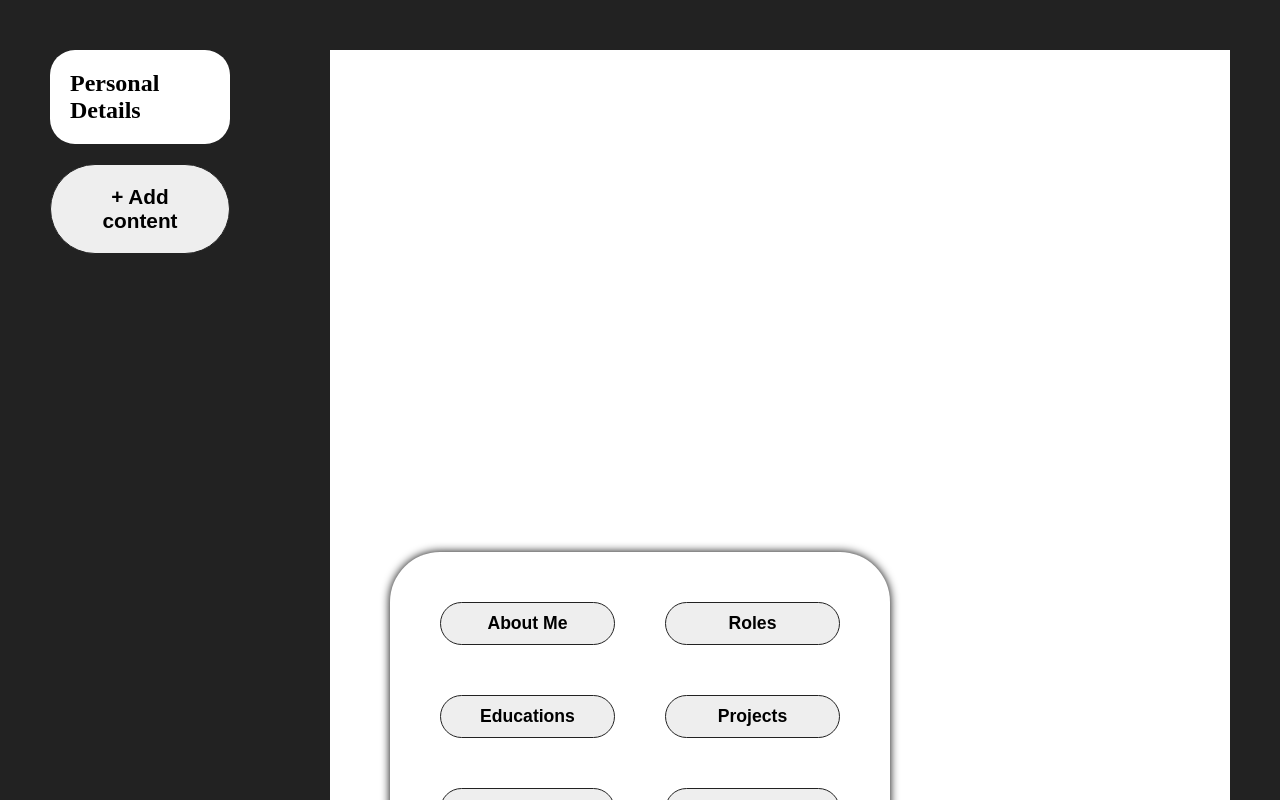
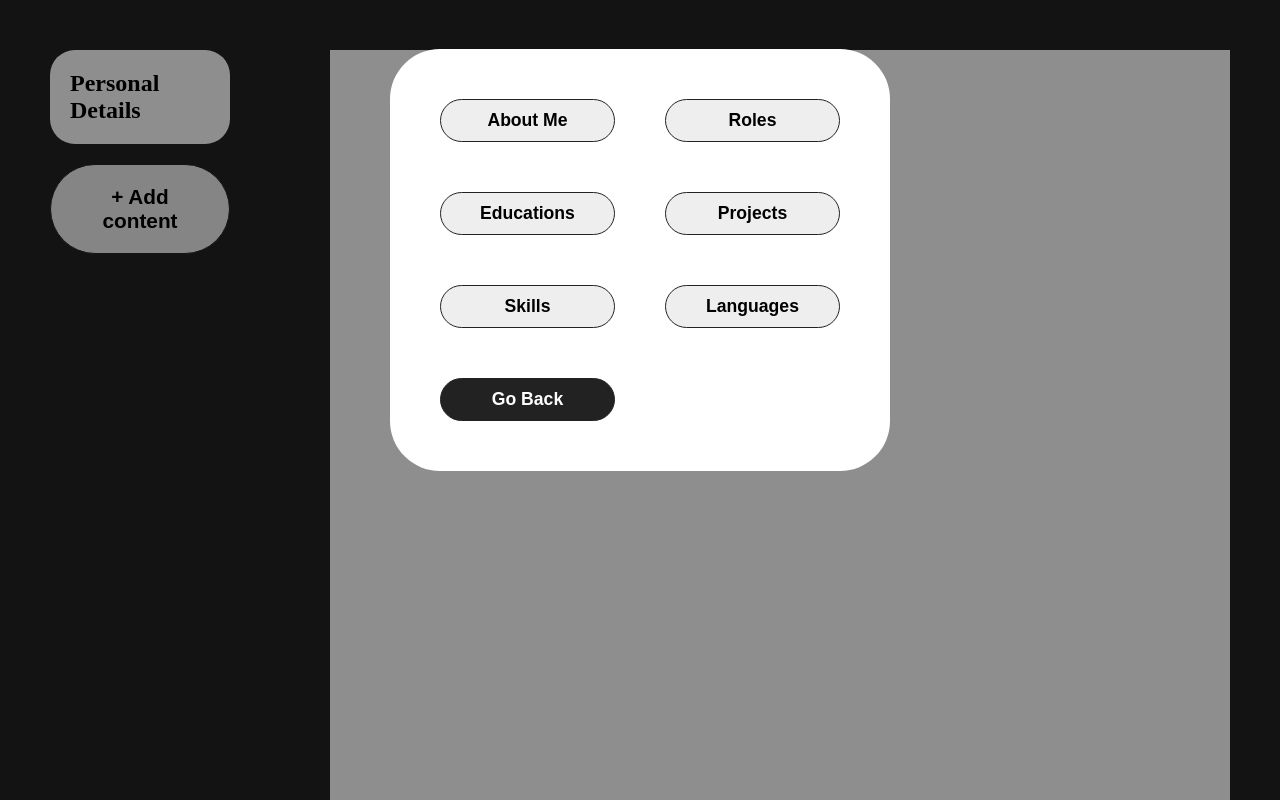
Before and after one commit to sergiogarciiam/cv-application, a React (Vite) app: page / in a window 1280 px wide. Both pictures are taken after a click on the button "+ Add content". Shown: the top 800 px of the page. Built offline with nearby package versions, Linux system fonts and the light colour scheme.

Commit message:
Improve design

```diff
--- a/src/App.jsx
+++ b/src/App.jsx
@@ -79,15 +79,18 @@ function App() {
         <button onClick={showCategories}>+ Add content</button>
       </div>
 
+      <Cv contents={contents} toggleCv={toggleCv}></Cv>
+
       {isCategoriesDisplay && (
-        <Categories
-          contents={contents}
-          hideCategories={hideCategories}
-          addContent={addContent}
-        />
+        <>
+          <div className="blocker"></div>
+          <Categories
+            contents={contents}
+            hideCategories={hideCategories}
+            addContent={addContent}
+          />
+        </>
       )}
-
-      <Cv contents={contents} toggleCv={toggleCv}></Cv>
 
       {isCvZoom && (
         <>
--- a/src/assets/styles/app.css
+++ b/src/assets/styles/app.css
@@ -6,7 +6,6 @@
   --main-color: #fff;
   --button-color: #eee;
 
-  --shadow-color: 0px 0px 10px #000;
   --blocker-color: #00000071;
 }
 
@@ -43,6 +42,14 @@ button:hover {
   grid-template-columns: 1fr 1fr;
 }
 
+.blocker {
+  position: absolute;
+  width: 100%;
+  height: 100%;
+  background-color: var(--blocker-color);
+  z-index: 1;
+}
+
 /* RESPONSIVE */
 @media screen and (max-width: 1200px) {
   .page {
--- a/src/assets/styles/cv.css
+++ b/src/assets/styles/cv.css
@@ -19,17 +19,8 @@
   top: 50%;
   left: 50%;
   transform: translate(-50%, -55%);
-  box-shadow: var(--shadow-color);
   cursor: zoom-out;
   z-index: 2;
-}
-
-.blocker {
-  position: absolute;
-  width: 100%;
-  height: 100%;
-  background-color: var(--blocker-color);
-  z-index: 1;
 }
 
 /* PERSONAL DETAILS */
--- a/src/assets/styles/menus.css
+++ b/src/assets/styles/menus.css
@@ -1,9 +1,9 @@
 /* CATEGORIES */
 .categories {
   position: absolute;
-  top: 10%;
+  top: 20%;
   left: 50%;
-  transform: translate(-50%, 100%);
+  transform: translate(-50%, -50%);
 
   display: grid;
   grid-template-columns: 1fr 1fr;
@@ -16,7 +16,7 @@
   border-radius: 50px;
 
   background-color: var(--main-color);
-  box-shadow: var(--shadow-color);
+  z-index: 1;
 }
 
 .categories > button:last-of-type {
@@ -40,6 +40,8 @@
 
   color: var(--main-color);
   background-color: var(--background-color);
+  border: 1px solid var(--letter-color);
+  z-index: 1;
 }
 
 .delete-menu > p {
--- a/src/components/Cv.jsx
+++ b/src/components/Cv.jsx
@@ -58,15 +58,15 @@ const CVSection = ({ name, element }) => {
 const SectionList = ({ list }) => {
   return (
     <>
-      {list.map((object, index) => (
-        <SectionListItem key={object.id || index} object={object} />
+      {list.map((listItem, index) => (
+        <SectionListItem key={listItem.id || index} listItem={listItem} />
       ))}
     </>
   );
 };
 
-const SectionListItem = ({ object }) => {
-  const { id, link, name, ...rest } = object;
+const SectionListItem = ({ listItem }) => {
+  const { id, link, name, ...rest } = listItem;
 
   if (id === ZERO || link === EMPTY) {
     return null;
@@ -81,13 +81,17 @@ const SectionListItem = ({ object }) => {
           {name}
         </a>
       ) : (
-        <p className="list-item-name">{name}</p>
+        name && <p className="list-item-name">{name}</p>
       )}
-      {Object.keys(rest).map((key) => (
-        <p key={key} className={`list-item-${key}`}>
-          {rest[key]}
-        </p>
-      ))}
+
+      {Object.keys(rest).map(
+        (key) =>
+          rest[key] !== EMPTY && (
+            <p key={key} className={`list-item-${key}`}>
+              {rest[key]}
+            </p>
+          )
+      )}
     </div>
   );
 };
```
